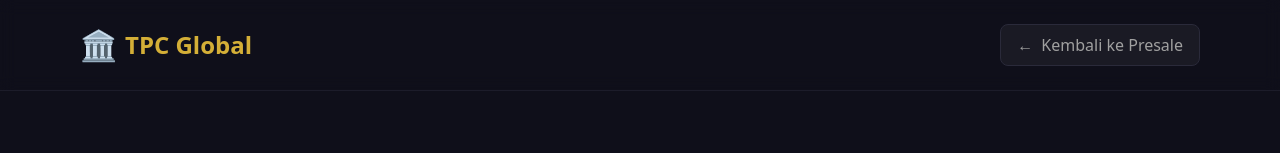
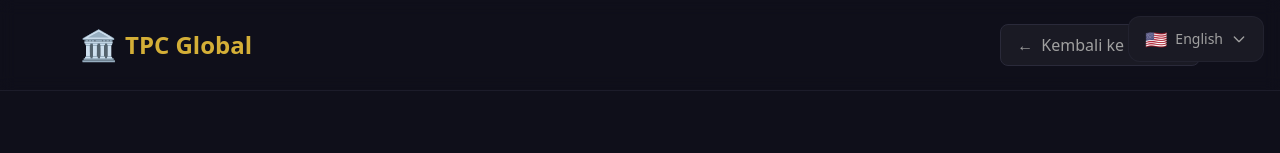
Before and after one commit to tpcglobalcommunity/tpcnew, a Next.js app: page /why-tpc in a window 1280 px wide. Shown: the top 153 px of the page. Built offline with nearby package versions, Linux system fonts and the light colour scheme.

Commit message:
Add Telegram Channel info & Premium Language Switch

```diff
--- a/src/app/[lang]/page.tsx
+++ b/src/app/[lang]/page.tsx
@@ -188,7 +188,7 @@ export default function HomePage({ params }: HomePageProps) {
                   AML Policy
                 </a>
               </div>
-              <div className="flex justify-center">
+              <div className="flex flex-col md:flex-row gap-6 justify-center items-center">
                 <a
                   href="https://t.me/tpcglobalcommunity"
                   target="_blank"
@@ -196,8 +196,14 @@ export default function HomePage({ params }: HomePageProps) {
                   className="inline-flex items-center gap-2 text-[#d4af37] hover:text-[#b8941f] transition-colors duration-300"
                 >
                   <span className="text-xl">📱</span>
-                  <span className="text-sm font-medium">Join Telegram</span>
+                  <span className="text-sm font-medium">Join Telegram Channel</span>
+                  <svg className="w-4 h-4" fill="none" stroke="currentColor" viewBox="0 0 24 24">
+                    <path strokeLinecap="round" strokeLinejoin="round" strokeWidth={2} d="M10 6H6a2 2 0 00-2 2v10a2 2 0 002 2h10a2 2 0 002-2v-4M14 4h6m0 0v6m0-6L10 14" />
+                  </svg>
                 </a>
+                <div className="text-xs text-[#6b7280]">
+                  <span className="font-mono">@tpcglobalcommunity</span>
+                </div>
               </div>
             </div>
           </div>
--- /dev/null
+++ b/src/components/ui/LanguageSwitch.tsx
@@ -0,0 +1,85 @@
+"use client";
+
+import { useState } from "react";
+import { useRouter, usePathname } from "next/navigation";
+
+interface LanguageSwitchProps {
+  className?: string;
+}
+
+export default function LanguageSwitch({ className }: LanguageSwitchProps) {
+  const [isOpen, setIsOpen] = useState(false);
+  const router = useRouter();
+  const pathname = usePathname();
+
+  const currentLang = pathname.startsWith('/en') ? 'en' : pathname.startsWith('/id') ? 'id' : 'en';
+
+  const languages = [
+    { code: 'en', name: 'English', flag: '🇺🇸' },
+    { code: 'id', name: 'Indonesia', flag: '🇮🇩' }
+  ];
+
+  const handleLanguageChange = (lang: string) => {
+    const newPath = pathname.replace(/^\/(en|id)/, `/${lang}`);
+    router.push(newPath);
+    setIsOpen(false);
+  };
+
+  return (
+    <div className={`relative ${className}`}>
+      {/* Current Language Button */}
+      <button
+        onClick={() => setIsOpen(!isOpen)}
+        className="flex items-center gap-2 px-4 py-2 bg-[#1a1a24] border border-[#2a2a3a]/50 rounded-xl hover:border-[#d4af37]/50 transition-all duration-300 group"
+      >
+        <span className="text-lg">
+          {languages.find(lang => lang.code === currentLang)?.flag}
+        </span>
+        <span className="text-sm font-medium text-[#a0a0a0] group-hover:text-white transition-colors duration-300">
+          {languages.find(lang => lang.code === currentLang)?.name}
+        </span>
+        <svg
+          className={`w-4 h-4 text-[#a0a0a0] transition-transform duration-300 ${isOpen ? 'rotate-180' : ''}`}
+          fill="none"
+          stroke="currentColor"
+          viewBox="0 0 24 24"
+        >
+          <path strokeLinecap="round" strokeLinejoin="round" strokeWidth={2} d="M19 9l-7 7-7-7" />
+        </svg>
+      </button>
+
+      {/* Dropdown */}
+      {isOpen && (
+        <div className="absolute top-full right-0 mt-2 w-48 bg-[#1a1a24] border border-[#2a2a3a]/50 rounded-xl shadow-2xl z-50 overflow-hidden">
+          <div className="py-2">
+            {languages.map((lang) => (
+              <button
+                key={lang.code}
+                onClick={() => handleLanguageChange(lang.code)}
+                className={`w-full flex items-center gap-3 px-4 py-3 hover:bg-[#2a2a3a]/50 transition-colors duration-300 ${
+                  lang.code === currentLang ? 'bg-[#d4af37]/10 text-[#d4af37]' : 'text-[#a0a0a0] hover:text-white'
+                }`}
+              >
+                <span className="text-lg">{lang.flag}</span>
+                <span className="text-sm font-medium">{lang.name}</span>
+                {lang.code === currentLang && (
+                  <svg className="w-4 h-4 ml-auto" fill="currentColor" viewBox="0 0 20 20">
+                    <path fillRule="evenodd" d="M16.707 5.293a1 1 0 010 1.414l-8 8a1 1 0 01-1.414 0l-4-4a1 1 0 011.414-1.414L8 12.586l7.293-7.293a1 1 0 011.414 0z" clipRule="evenodd" />
+                  </svg>
+                )}
+              </button>
+            ))}
+          </div>
+        </div>
+      )}
+
+      {/* Overlay for mobile */}
+      {isOpen && (
+        <div
+          className="fixed inset-0 z-40 md:hidden"
+          onClick={() => setIsOpen(false)}
+        />
+      )}
+    </div>
+  );
+}
--- a/src/components/ui/PremiumShell.tsx
+++ b/src/components/ui/PremiumShell.tsx
@@ -1,6 +1,7 @@
 import { cn } from "@/lib/utils";
 import { ReactNode } from "react";
 import BottomNavigation from "./BottomNavigation";
+import LanguageSwitch from "./LanguageSwitch";
 
 interface PremiumShellProps {
   children: ReactNode;
@@ -10,6 +11,11 @@ interface PremiumShellProps {
 export default function PremiumShell({ children, className }: PremiumShellProps) {
   return (
     <div className={cn("min-h-screen bg-[#0f0f1a] text-white", className)}>
+      {/* Language Switch - Fixed Top Right */}
+      <div className="fixed top-4 right-4 z-50">
+        <LanguageSwitch />
+      </div>
+
       <div className="pb-20">
         {children}
       </div>
```
